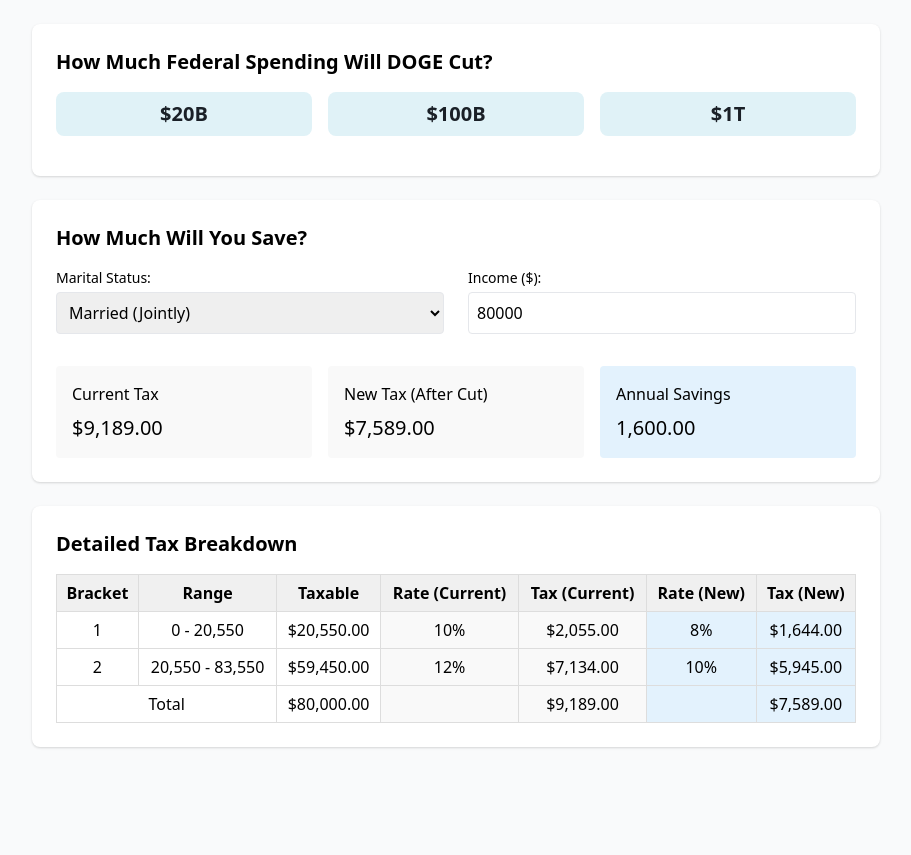
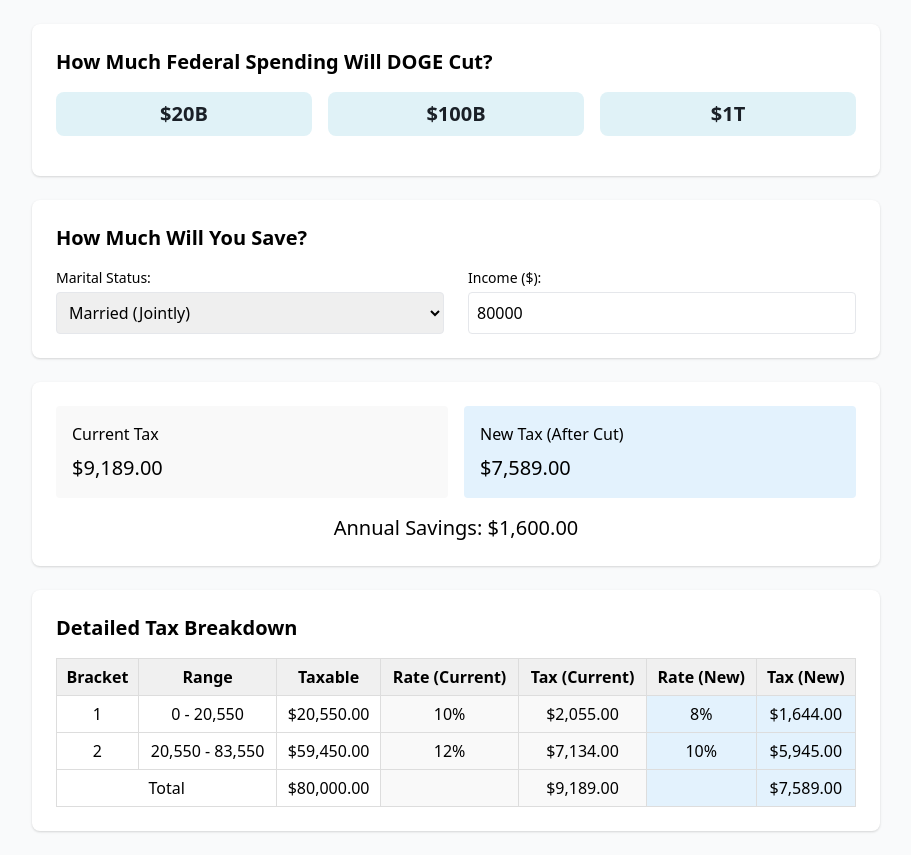
Before and after one commit to pbrunelle/doge-tax-cuts, a plain HTML site: page index.html in a window 1280 px wide. Shown: the whole page, without its empty margins (184-1095 px from the left). Before the commit the page ends 800 px from the top, so only its background shows below. Drawn offline with nearby package versions, Linux system fonts and the light colour scheme.

Commit message:
Revert minimization

```diff
--- a/index.html
+++ b/index.html
@@ -71,23 +71,25 @@
         </div>
         <div>
           <label class="block text-sm font-medium mb-1">Income ($):</label>
-          <input tyape="number" id="income" value="80000" class="w-full p-2 border rounded" oninput="calculateTaxes()">
+          <input type="number" id="income" value="80000" class="w-full p-2 border rounded" oninput="calculateTaxes()">
         </div>
       </div>
-          <h4 class="font-medium mb-2">&nbsp;</h4>
-      <div class="grid grid-cols-3 gap-4">
+    </div>
+
+    <!-- Tax Summary -->
+    <div class="bg-white rounded-lg shadow p-6">
+      <div class="grid grid-cols-2 gap-4">
         <div class="p-4 rounded current-cell">
           <h4 class="font-medium mb-2">Current Tax</h4>
           <div id="currentTax" class="text-xl"></div>
         </div>
-        <div class="p-4 rounded current-cell">
+        <div class="p-4 rounded new-cell">
           <h4 class="font-medium mb-2">New Tax (After Cut)</h4>
           <div id="newTax" class="text-xl"></div>
         </div>
-		<div class="p-4 rounded new-cell">
-          <h4 class="font-medium mb-2">Annual Savings</h4>
-          <div id="savings" class="text-xl"></div>
-        </div>
+      </div>
+      <div class="text-center mt-4 text-xl font-medium">
+        Annual Savings: $<span id="savings"></span>
       </div>
     </div>
 
```
